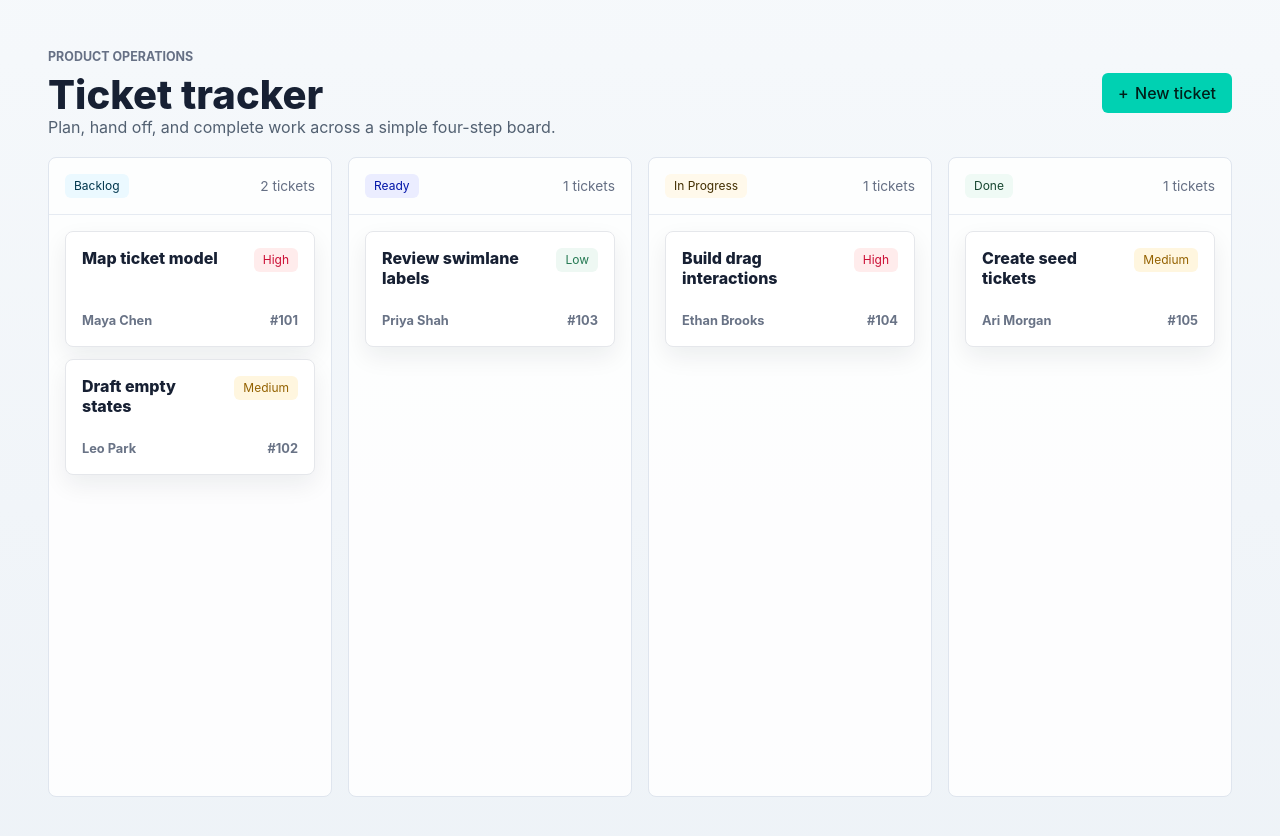
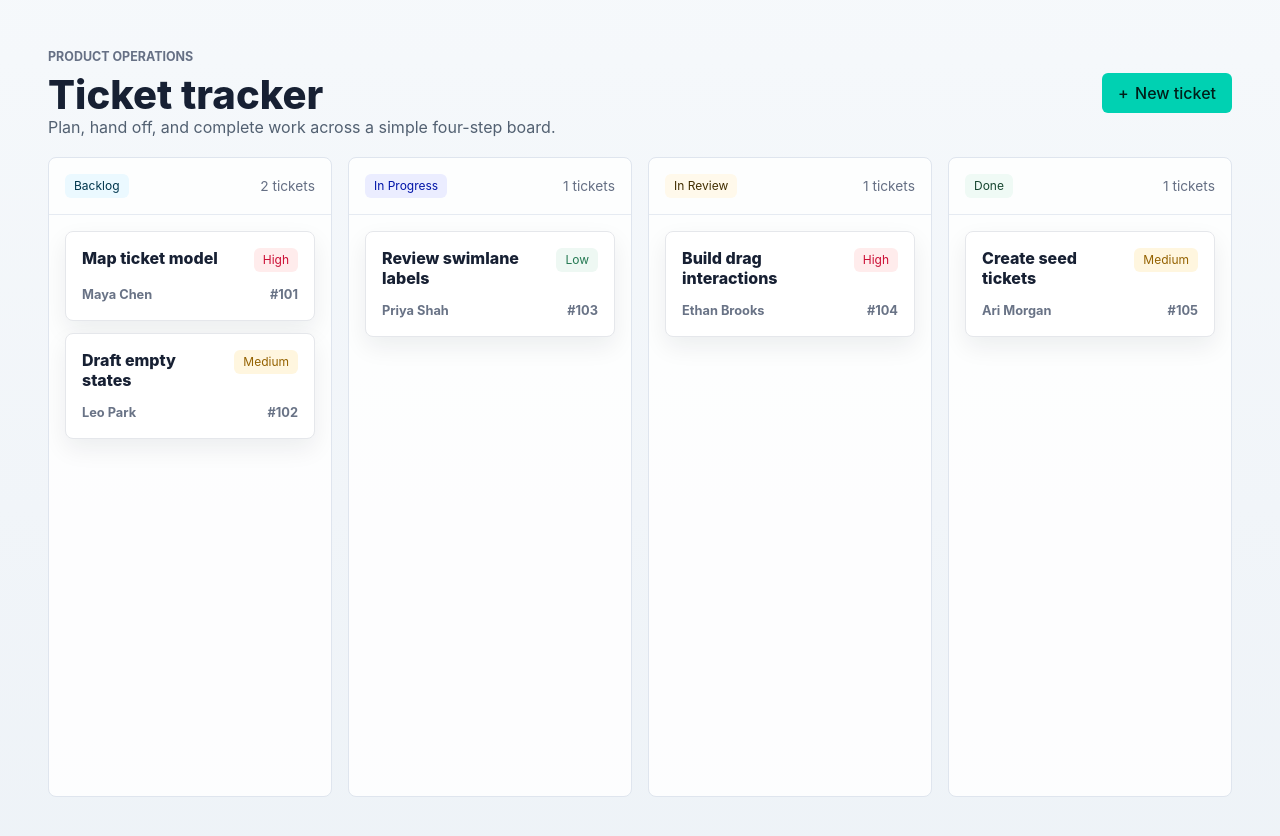
Before and after one commit to mtxrii/Alpine, a React (Vite) app in the folder alpine-frontend-unadorned/: page / in a window 1280 px wide. Shown: the top 836 px of the page. Built offline with nearby package versions, Linux system fonts and the light colour scheme.

Commit message:
Fix column naming and ticket card spacing

```diff
--- a/alpine-frontend-unadorned/src/App.css
+++ b/alpine-frontend-unadorned/src/App.css
@@ -107,7 +107,7 @@
   display: flex;
   flex-direction: column;
   gap: 0.8rem;
-  min-height: 116px;
+  min-height: 80px;
   padding: 1rem;
   transition:
     box-shadow 160ms ease,
--- a/alpine-frontend-unadorned/src/App.tsx
+++ b/alpine-frontend-unadorned/src/App.tsx
@@ -13,8 +13,8 @@ type Column = {
 
 const columns: Column[] = [
   { id: 'backlog', title: 'Backlog', accent: 'is-info' },
-  { id: 'ready', title: 'Ready', accent: 'is-link' },
-  { id: 'progress', title: 'In Progress', accent: 'is-warning' },
+  { id: 'ready', title: 'In Progress', accent: 'is-link' },
+  { id: 'progress', title: 'In Review', accent: 'is-warning' },
   { id: 'done', title: 'Done', accent: 'is-success' },
 ]
 
```
